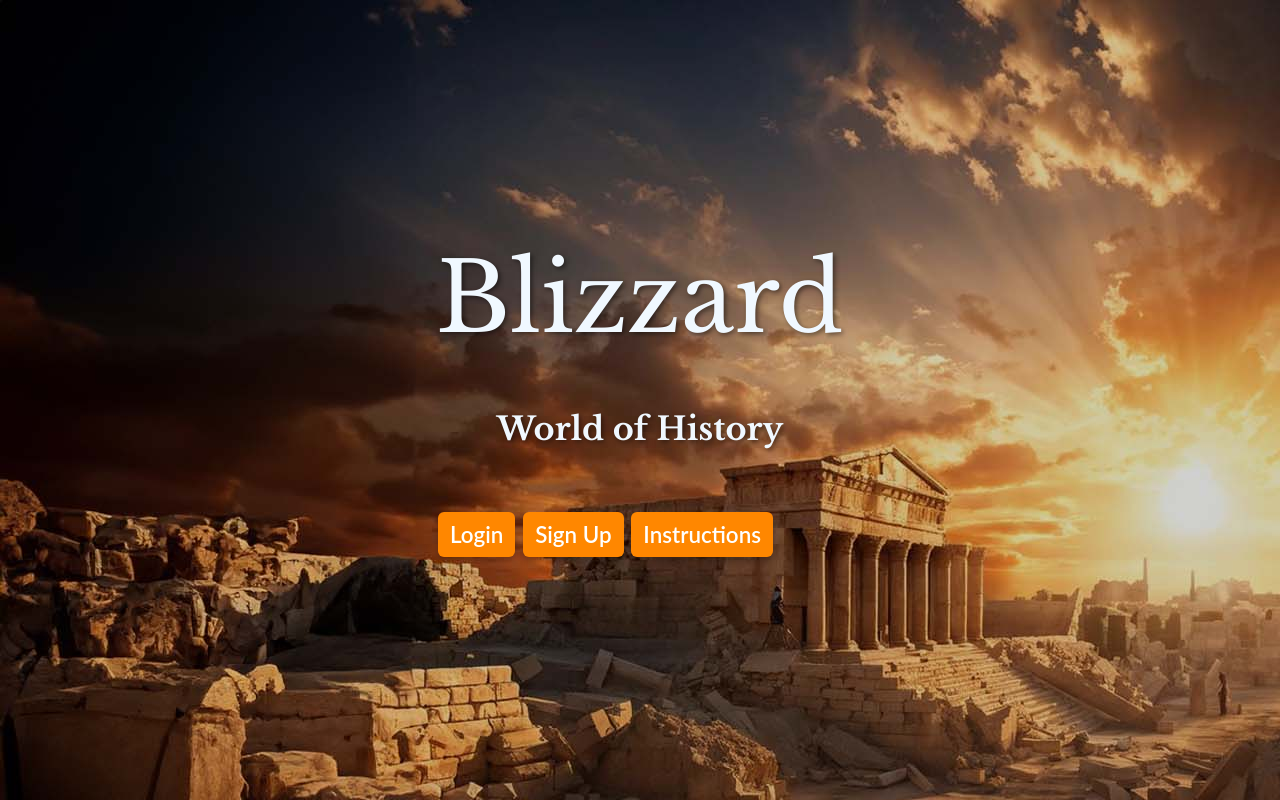
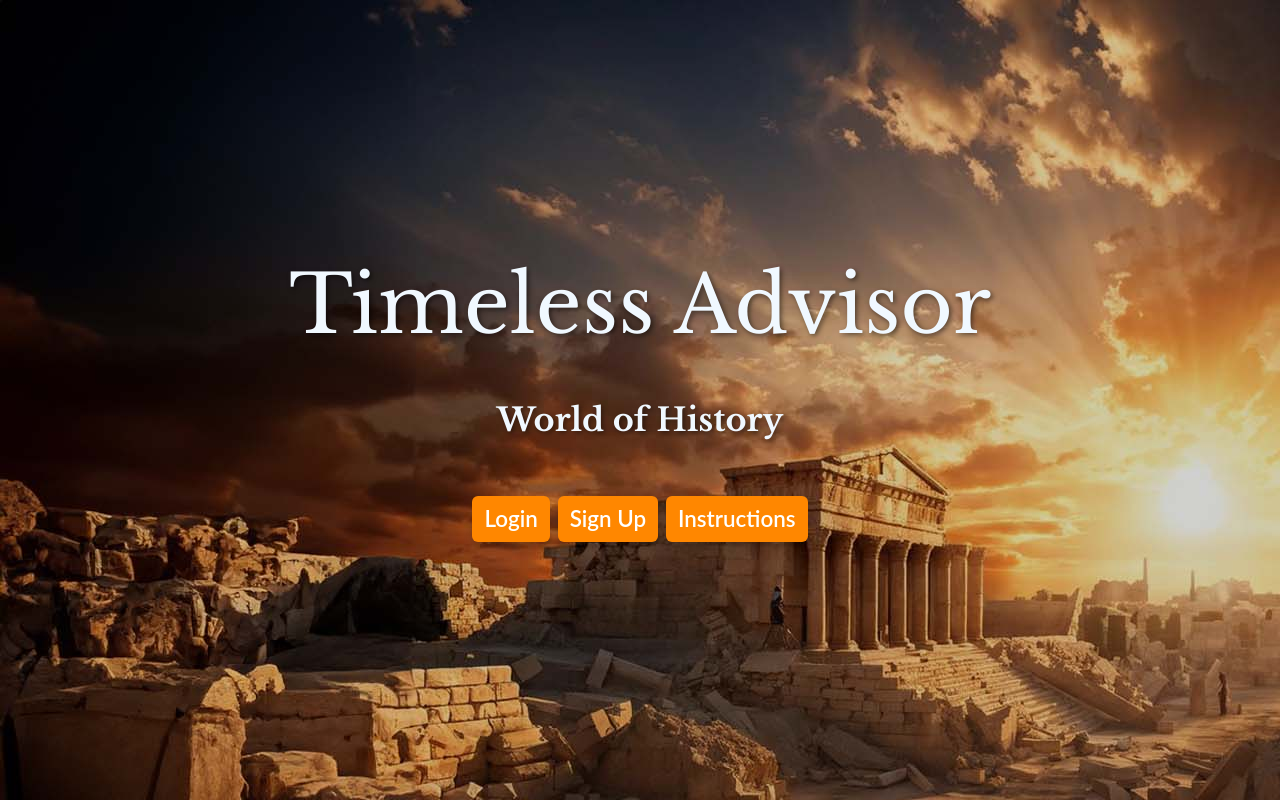
Before and after one commit to mel-muhina/Blizzard, a website: page client/index.html in a window 1280 px wide. Drawn offline with nearby package versions, Linux system fonts and the light colour scheme; a web font is replaced by a local one.

Commit message:
Changed name to rebranded name and removed some excess spacing with new name.

```diff
--- a/client/assets/css/home.css
+++ b/client/assets/css/home.css
@@ -10,6 +10,7 @@ body {
     /* font-family: "Zen Antique Soft", serif; */
     height: 100vh;
     display: flex;
+    text-align: center;
     align-items: center;
     justify-content: center;
     background-size: contain;
@@ -28,14 +29,14 @@ body {
    }
 
 p {
-    padding: 10% 0%;
+    padding: 5% 0%;
     font-size: 2rem;
     font-weight: 600;
     text-shadow: 2px 2px 5px rgba(0, 0, 0, 0.5);
 }
 
 h1 {
-    font-size: 6rem;
+    font-size: 5rem;
     text-shadow: 2px 2px 5px rgba(0, 0, 0, 0.5);
 
 }
--- a/client/index.html
+++ b/client/index.html
@@ -25,7 +25,7 @@
   <body>
     <main>
       <div class="welcome-container">
-        <h1>Blizzard</h1>
+        <h1>Timeless Advisor</h1>
         <p>World of History</p>
       </div>
       <div class="options-card">
@@ -62,7 +62,7 @@
             <!-- SORT VISUALS -->
             <div class="modal-body">
               <h6>Instructions.</h6>
-              <p>...... ........ ......... .......</p>
+              <p class="instructions">...... ........ ......... .......</p>
             </div>
             <div class="modal-footer">
               <button
```
